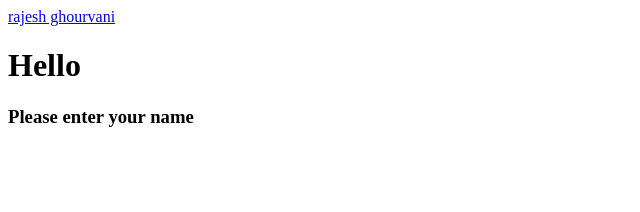
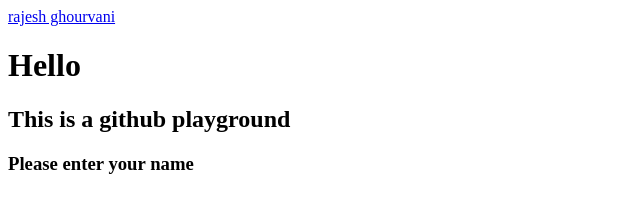
Before and after one commit to rajeshghourvani/greeter, a plain HTML site: page about.html in a window 1280 px wide. Shown: the whole page, without its empty margins (0-640 px from the left). Drawn offline with Linux system fonts and the light colour scheme.

Commit message:
github playground

```diff
--- a/about.html
+++ b/about.html
@@ -5,6 +5,8 @@
 <body>
 <a href="https://github.com/rajeshghourvani/greeter">rajesh ghourvani</a>
      <h1>Hello</h1>
+<h2>This is a github playground</h2>
+
 
      <h3>Please enter your name</h3>
 
```
